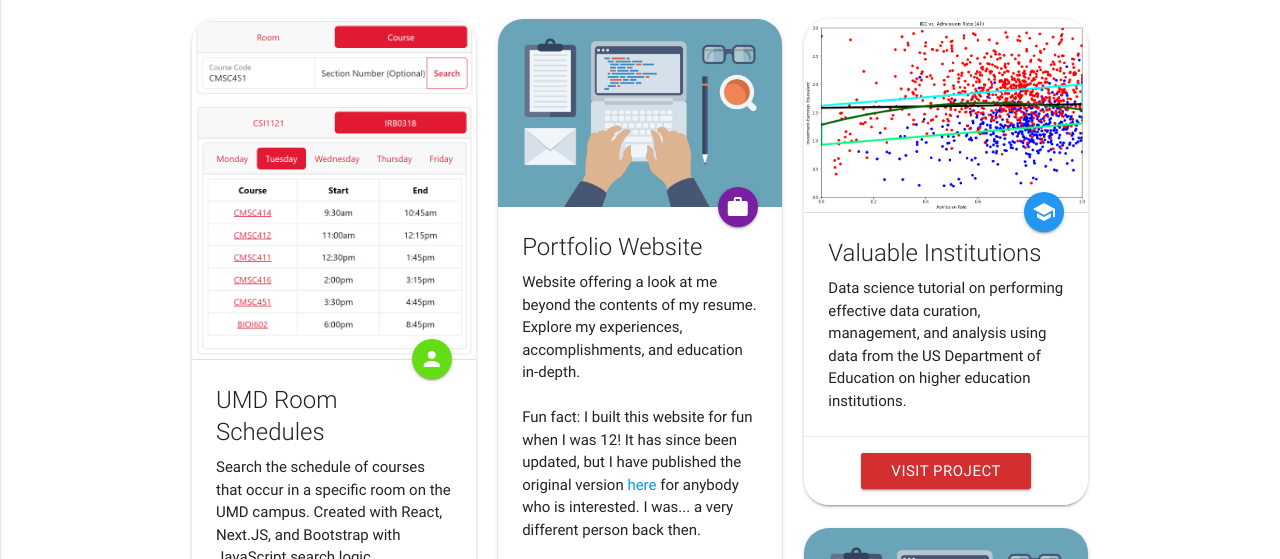
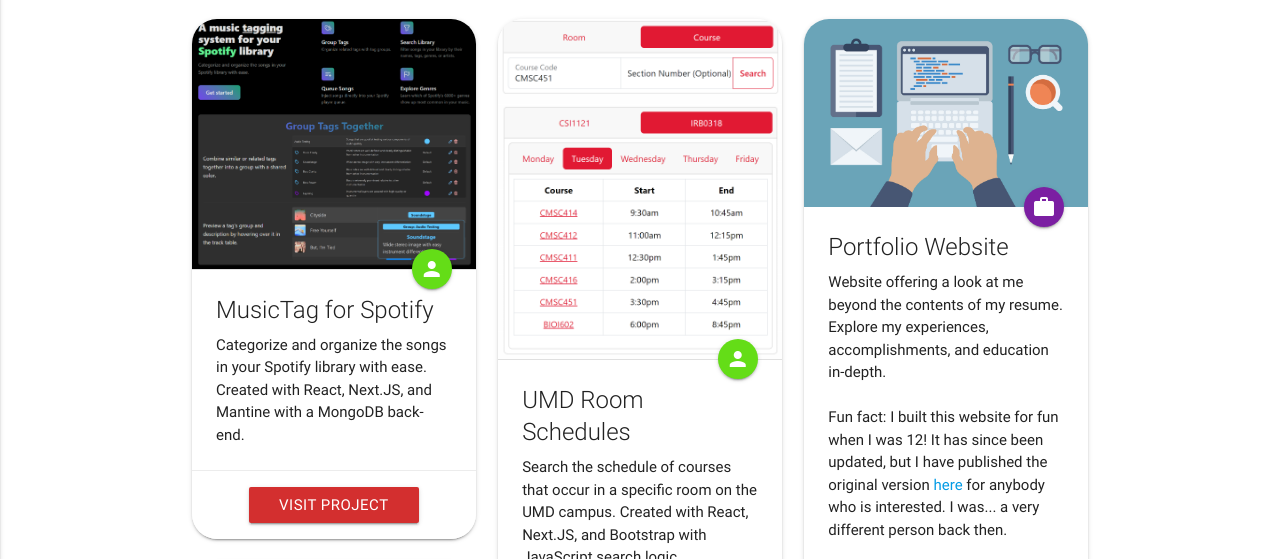
Before and after one commit to iiloni/iiloni.github.io, a website: page portfolio.html in a window 1280 px wide. Shown: the part 238-797 px from the top of the page. Drawn offline with nearby package versions, Linux system fonts and the light colour scheme.

Commit message:
Add MusicTag to Portfolio

```diff
--- a/portfolio.html
+++ b/portfolio.html
@@ -54,7 +54,28 @@
 		<div class="section">
 
 			<!-- Project Cards -->
-			<div class="row">
+			<div class="row" data-masonry='{"percentPosition": true }'>
+
+				<!-- MusicTag -->
+				<div class="col s12 m6 xl4">
+					<div class="card rounded">
+						<div class="card-image">
+							<img class="responsive-img" src="images/musictag.png">
+							<a class="btn-floating halfway-fab tooltipped light-green accent-4" data-position="left"
+								data-tooltip="Personal"><i class="material-icons">person</i></a>
+						</div>
+						<div class="divider"></div>
+						<div class="card-content">
+							<span class="card-title">MusicTag for Spotify</span>
+							<p>Categorize and organize the songs in your Spotify library with ease.
+								Created with React, Next.JS, and Mantine with a MongoDB back-end.</p>
+						</div>
+						<div class="card-action lower-rounded" style="text-align:center;margin:0 auto">
+							<a class="waves-effect waves-light btn red darken-2"
+								href="https://musictag.vercel.app">Visit Project</a>
+						</div>
+					</div>
+				</div>
 
 				<!-- UMD Course Analysis -->
 				<div class="col s12 m6 xl4">
@@ -78,7 +99,7 @@
 				</div>
 
 				<!-- Portfolio Website -->
-				<div class="col s12 m6 offset-m3 xl4">
+				<div class="col s12 m6 xl4">
 					<div class="card rounded">
 						<div class="card-image">
 							<img class="responsive-img" src="images/programming-original.jpg">
@@ -144,6 +165,7 @@
 						</div>
 					</div>
 				</div>
+
 			</div>
 		</div>
 	</div>
@@ -197,6 +219,7 @@
 
 	<!--  Scripts-->
 	<script src="https://code.jquery.com/jquery-2.1.1.min.js"></script>
+	<script src="https://unpkg.com/masonry-layout@4/dist/masonry.pkgd.min.js"></script>
 	<script src="js/materialize.js"></script>
 	<script src="js/init.js"></script>
 
```
Also changed, not shown: images/musictag.png (added).
